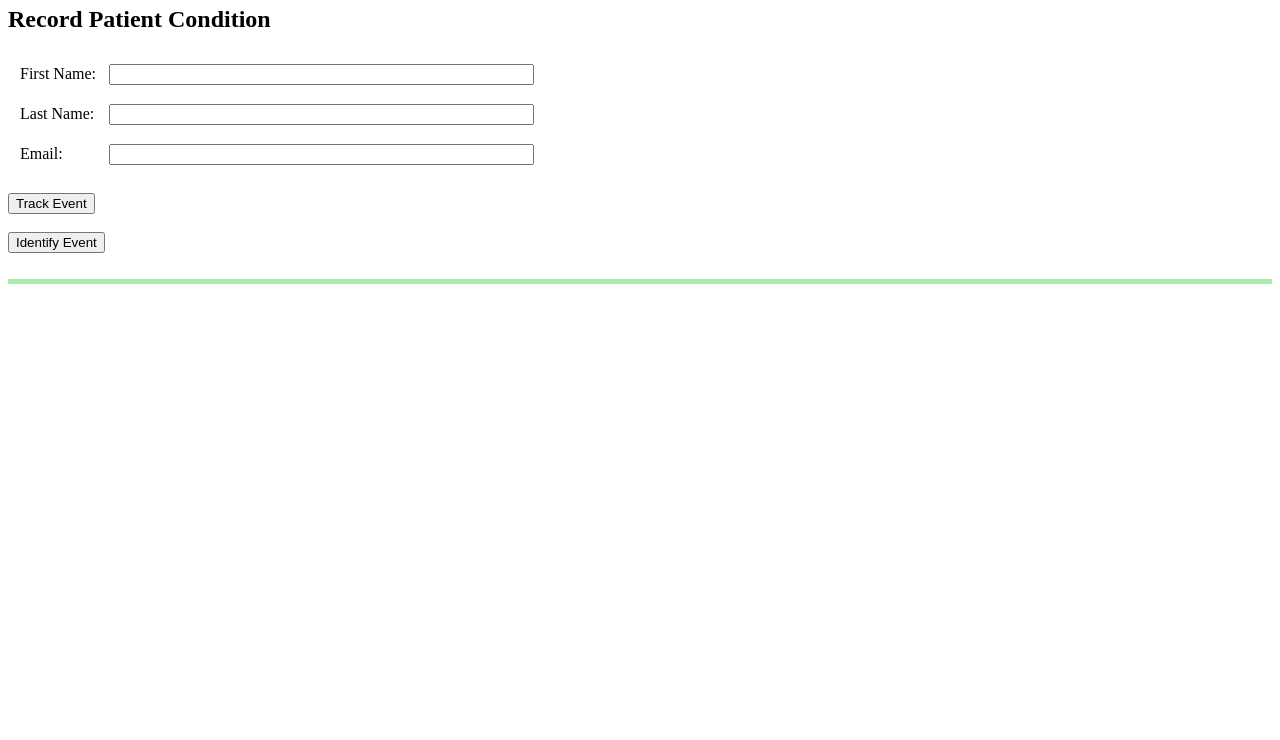
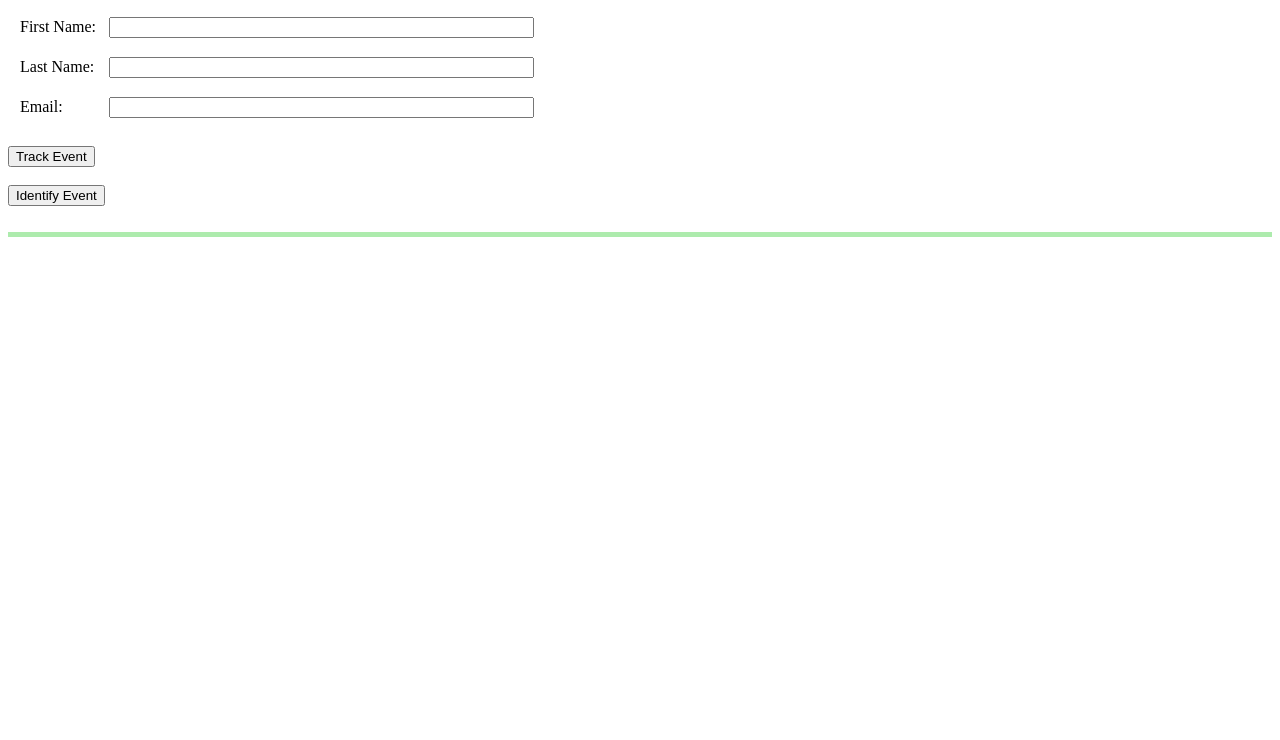
Before and after one commit to atitsh/sunshinehealth, a plain HTML site: page datagenerator.html in a window 1280 px wide. Shown: the part 60-800 px from the top of the page. Drawn offline with Linux system fonts and the light colour scheme.

Commit message:
Update datagenerator.html

```diff
--- a/datagenerator.html
+++ b/datagenerator.html
@@ -1,7 +1,6 @@
 <html>
 
 <head>
-    <title>Sunshine Health</title>
 	<!-- OneTrust Cookies Consent Notice start for atitsh.github.io -->
 	<script src="https://cdn.cookielaw.org/scripttemplates/otSDKStub.js"  type="text/javascript" charset="UTF-8" data-domain-script="189ebd49-0e43-4cd1-8f88-c3f40f8e4996" ></script>
 	<script type="text/javascript">
@@ -23,8 +22,6 @@
 
 <body>
   <h1>Data Generator</h1>
-
-	<h2>Record Patient Condition</h2>
 
 	<table max-width="800px">
 		<tr>
```
